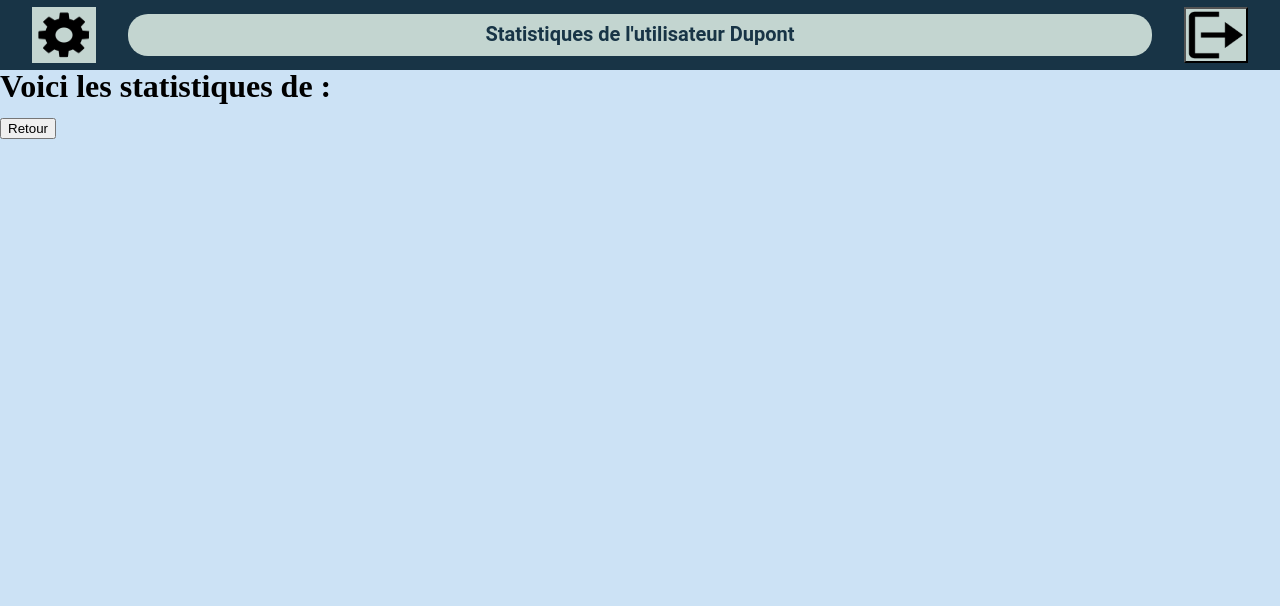
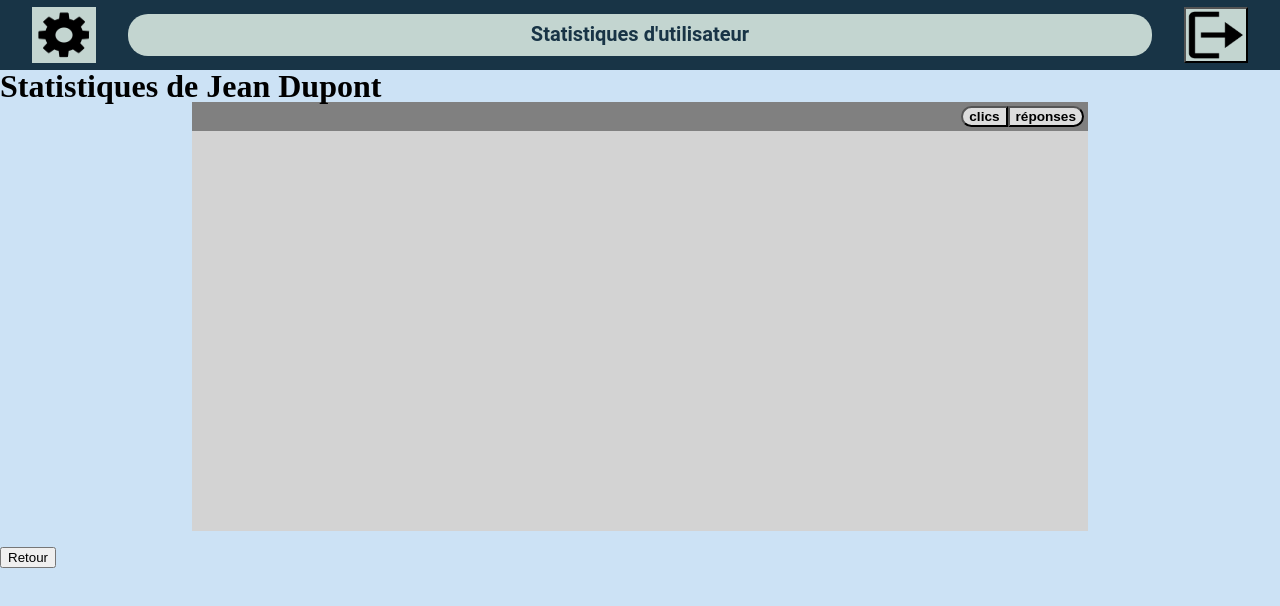
Before and after one commit to 2019-2020-ps6/2022-2023-ps6-poly-esprit, an Angular app in the folder front-end/: page /stats/0 in a window 1280 px wide. Shown: the top 606 px of the page. Built offline with nearby package versions, Linux system fonts and the light colour scheme.

Commit message:
css and stats container

```diff
--- a/front-end/src/app/stats-visualisation/stats-visualisation.component.html
+++ b/front-end/src/app/stats-visualisation/stats-visualisation.component.html
@@ -1,5 +1,5 @@
 <app-header [title]="title"></app-header>
-<h1>Voici les statistiques de  : </h1>
+<h1>Statistiques de {{ user.prenom }} {{ user.nom }}</h1>
 <ul>
   <!--<li *ngFor="let user of users">
     <a class="navigation" [routerLink]="['/themes', user.id]">
@@ -11,6 +11,13 @@
     </a>
   </li>-->
 </ul>
+<div id="choiceButtons">
+  <button>clics</button>
+  <button>r&eacute;ponses</button>
+</div>
+<div id="statsVisualiser">
+
+</div>
 <br>
 <a class="navigation" [routerLink]="['/']">
   <button>Retour</button>
--- a/front-end/src/app/stats-visualisation/stats-visualisation.component.scss
+++ b/front-end/src/app/stats-visualisation/stats-visualisation.component.scss
@@ -0,0 +1,39 @@
+#choiceButtons {
+    background-color: grey;
+    display: flex;
+    justify-content: right;
+    margin-left: 15vw;
+    margin-right: 15vw;
+    padding: 4px;
+}
+
+#choiceButtons > button {
+    //height: 7vh;
+    //width: 10vw;
+    border-radius: 0;
+    font-size: 1.7vh;
+    font-weight: bold;
+    background-color: #ddd;
+}
+
+#choiceButtons > button:hover {
+    background-color: white;
+}
+
+#choiceButtons > button:first-child {
+    border-radius: 20px 0% 0% 20px;
+}
+
+#choiceButtons > button:last-child {
+    border-radius: 0% 20px 20px 0%;
+}
+
+#statsVisualiser {
+    margin-top: 5vh;
+    display: flex;
+    justify-content: center;
+    margin: auto;
+    height: 50vh;
+    width: 70vw;
+    background-color: lightgrey;
+}
--- a/front-end/src/app/stats-visualisation/stats-visualisation.component.ts
+++ b/front-end/src/app/stats-visualisation/stats-visualisation.component.ts
@@ -12,11 +12,12 @@ import { User } from 'src/models/user.model';
 export class StatsVisualisationComponent implements OnInit {
   idUser: number;
   user: any;
-  users: any[] = [];
+  statsPage: number;
   title = 'Statistiques utilisateur';
 
   constructor(private userService: UserService, private route: ActivatedRoute) {
     this.idUser = Number(this.route.snapshot.paramMap.get("idUser"))
+    this.statsPage = 0;
   }
 
   ngOnInit(): void {
@@ -27,6 +28,6 @@ export class StatsVisualisationComponent implements OnInit {
         this.user = user;
       });
     }
-    this.title = `Statistiques de l'utilisateur ` + this.user.nom;
+    this.title = `Statistiques d'utilisateur`;
   }
 }
```
